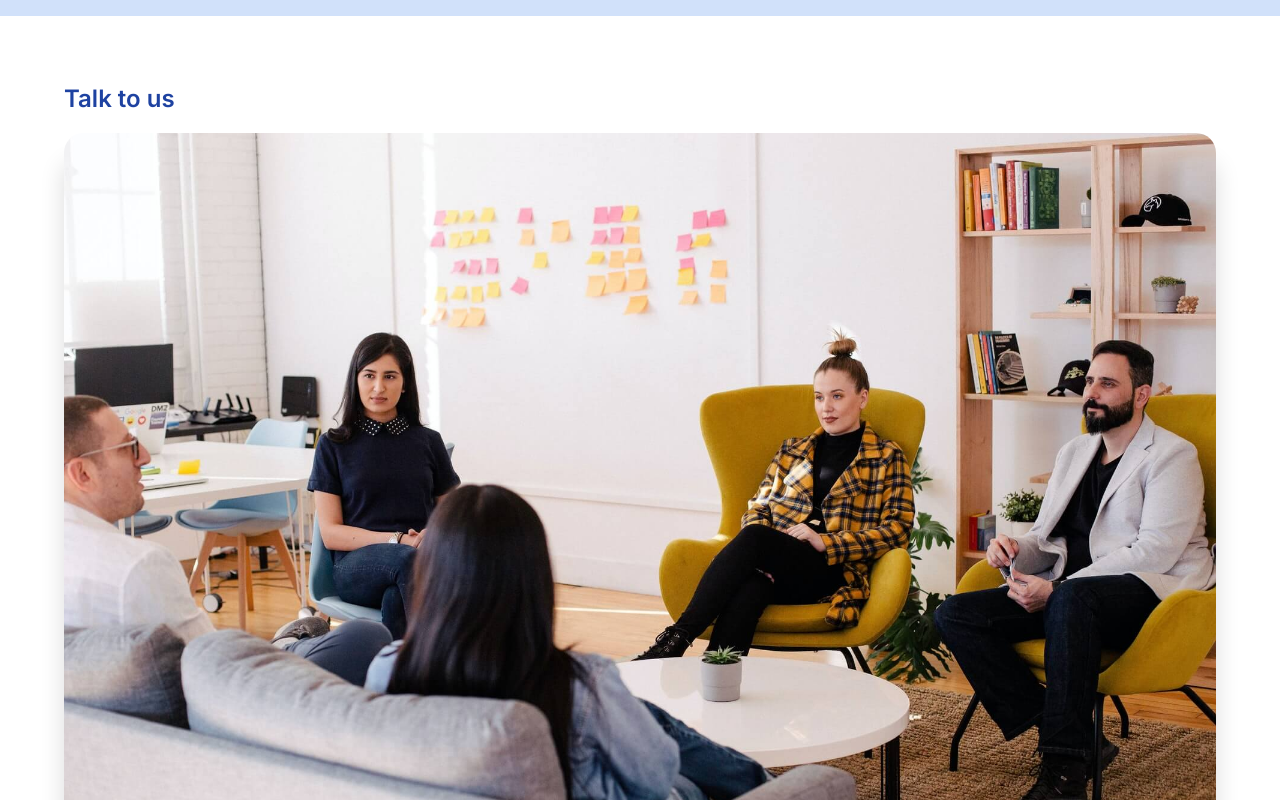
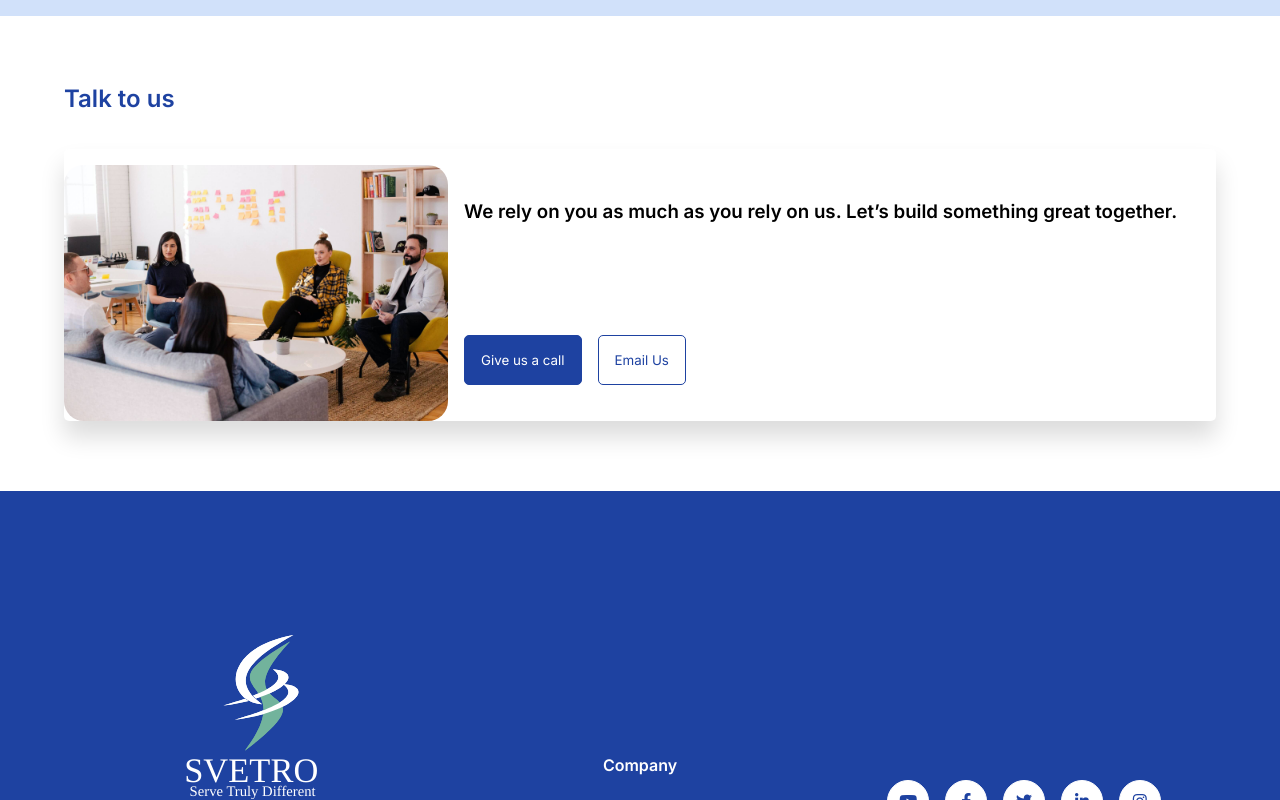
Before and after one commit to hariscs/client-agency-app, a React (Create React App) app: page /about in a window 1280 px wide. Shown: the part 1300-2100 px from the top of the page. Built offline with nearby package versions, Linux system fonts and the light colour scheme.

Commit message:
complete the about page

```diff
--- a/src/styles/components/about/Contact.module.css
+++ b/src/styles/components/about/Contact.module.css
@@ -9,8 +9,9 @@
 }
 
 .contact__info {
-	display: flex;
-	flex-direction: column;
+	display: grid;
+	align-items: center;
+	justify-content: center;
 	background: var(--clr-white);
 	box-shadow: 0px 16px 24px 0px rgba(0, 0, 0, 0.14);
 	border-radius: 5px;
@@ -42,3 +43,24 @@
 	gap: 1rem;
 	flex-wrap: wrap;
 }
+
+@media (min-width: 50em) {
+	.contact__info {
+		grid-template-columns: repeat(3, 1fr);
+	}
+
+	.contact__img {
+		grid-column: 1/2;
+	}
+
+	.contact__details {
+		grid-column: 2/-1;
+	}
+
+	.contact__img img {
+		margin-top: 0;
+	}
+}
+
+@media (min-width: 80em) {
+}
```
